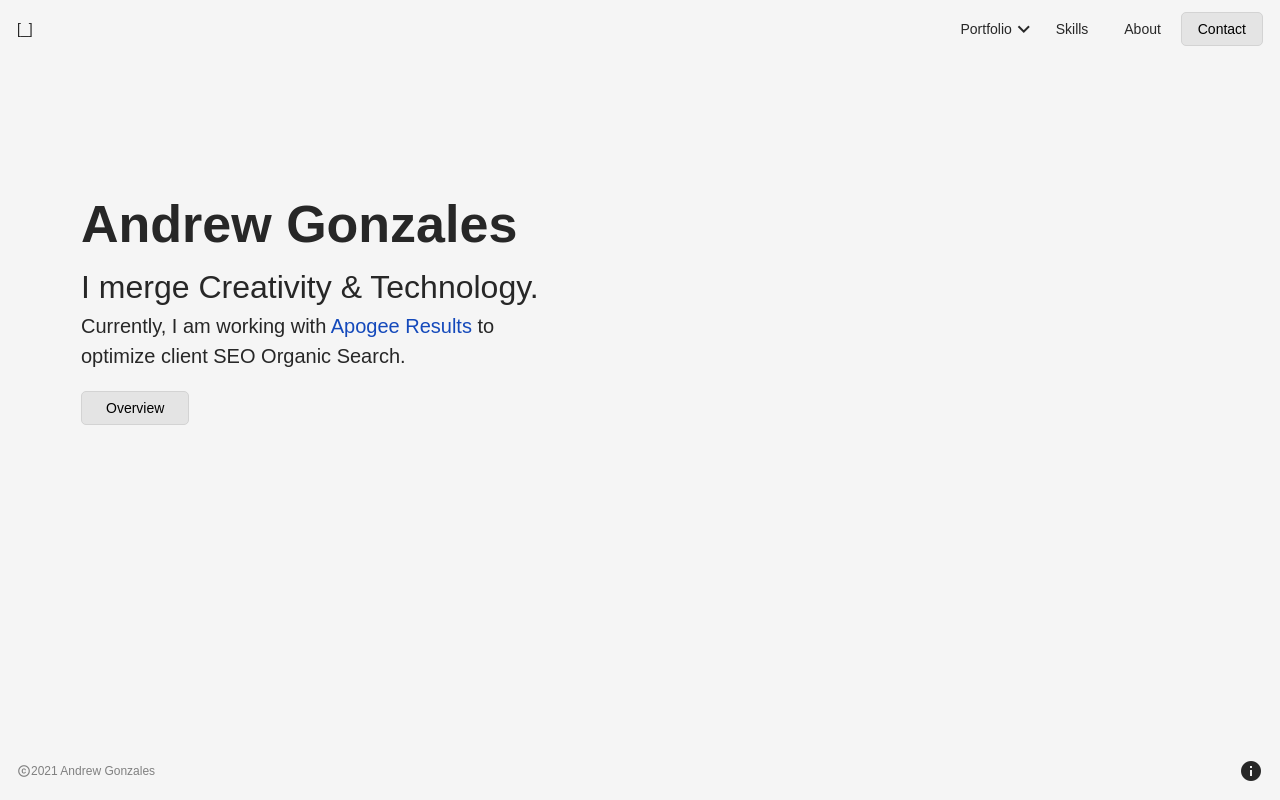
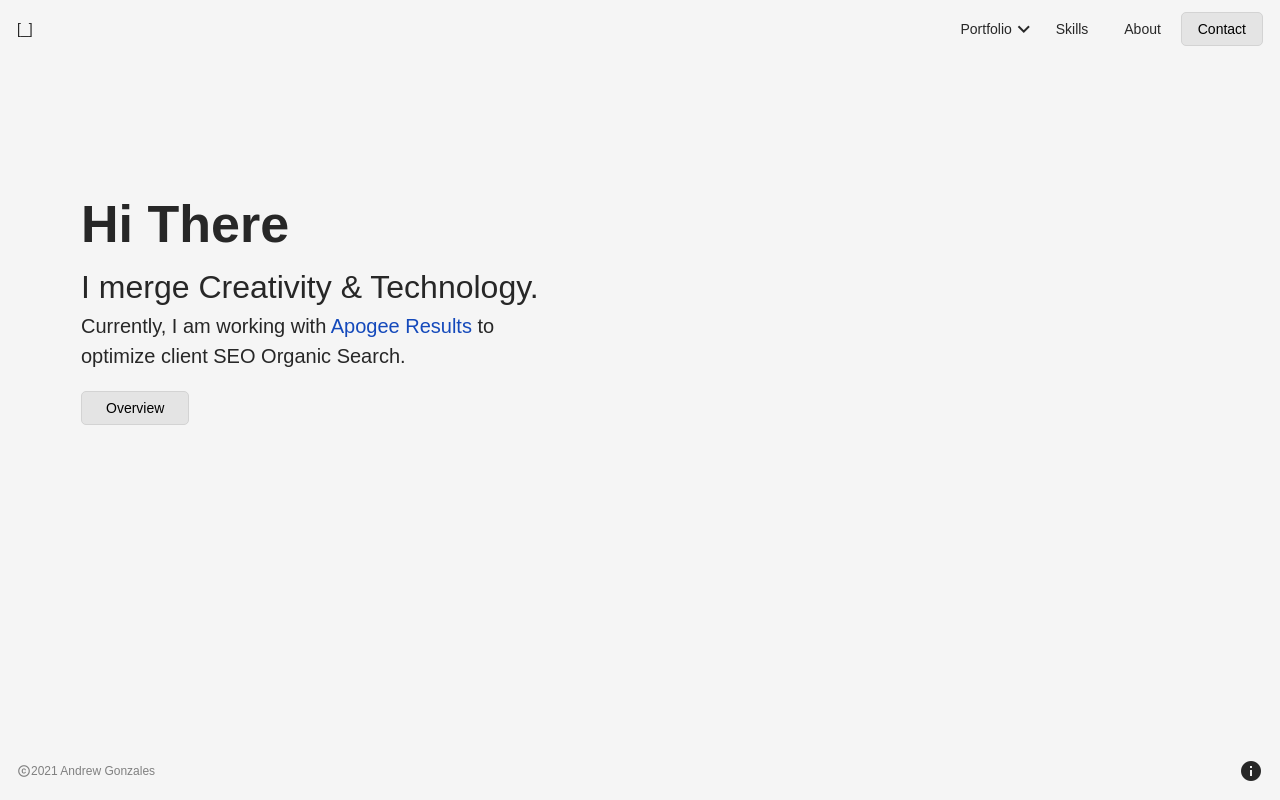
Before and after one commit to agonzales95/Website, a plain HTML site: page entreprenurship.html in a window 1280 px wide. Drawn offline with Linux system fonts and the light colour scheme.

Commit message:
Update entreprenurship.html

```diff
--- a/entreprenurship.html
+++ b/entreprenurship.html
@@ -41,7 +41,7 @@
             </nav>
         </header>
         <div class="hero-text">
-            <h1>Andrew Gonzales</h1>
+            <h1>Hi There</h1>
             <h2>I merge Creativity & Technology.</h2>
             <p>Currently, I am working with <a href="https://www.apogeeresults.com" target="_blank" rel="noopener noreferrer" class=current-job>Apogee Results</a> to optimize client SEO Organic Search.</p>
             <div class="talents">
```
